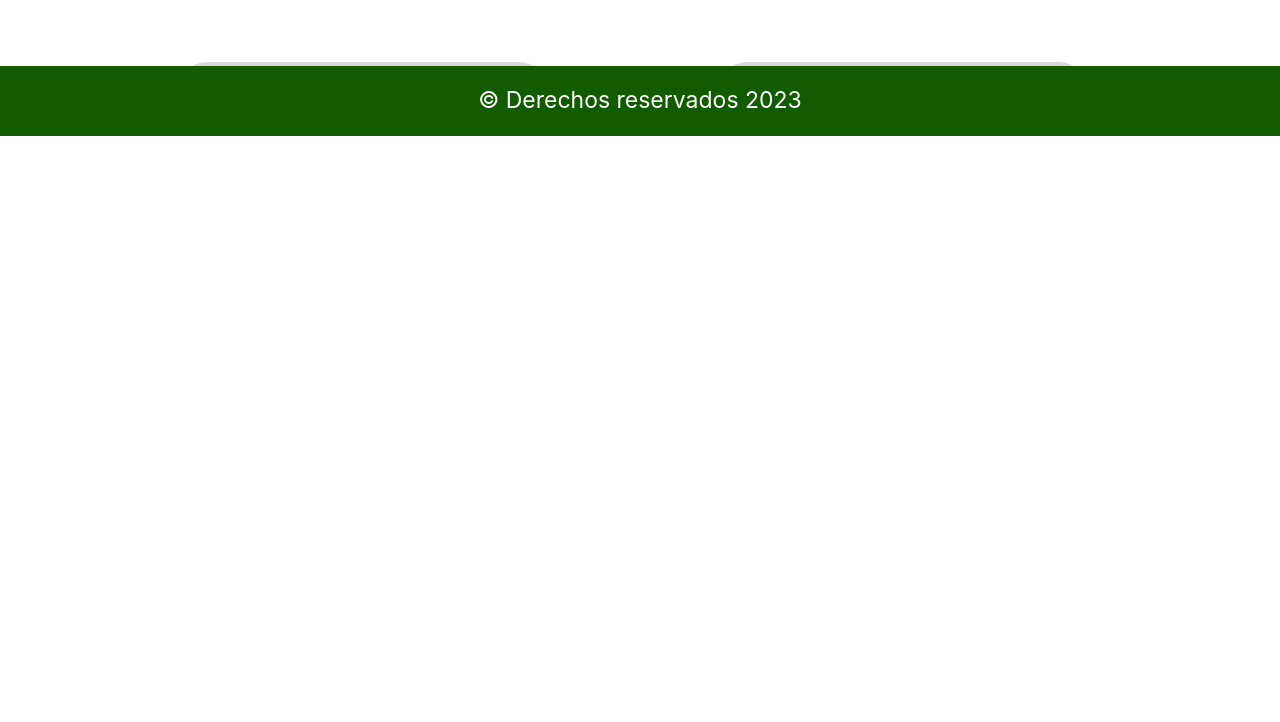
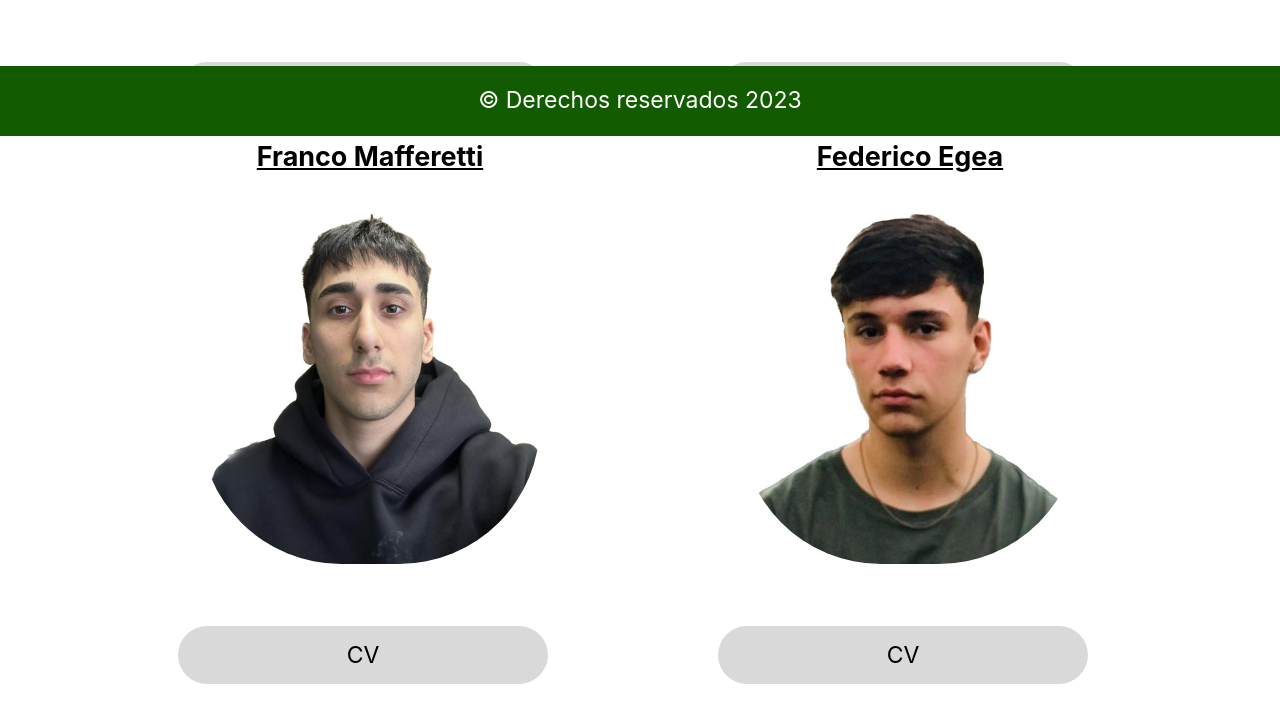
Before and after one commit to BautiMiano/desarrollo_grupo2, a plain HTML site: page integrantes.html in a window 1280 px wide. Shown: the part 664-1386 px from the top of the page. Before the commit the page ends 904 px from the top, so only its background shows below. Drawn offline with Linux system fonts and the light colour scheme.

Commit message:
Ultimos cambios

```diff
--- a/integrantes.html
+++ b/integrantes.html
@@ -43,6 +43,16 @@
             <img class="imagen_integrantes" src="./imagenes/foto_nicolas.jpg" alt="Nicolas Dos Santos">
             <a class="cv_boton" href="https://nidossantos.github.io/CVNicolas/" target="_blank">CV</a>
         </div>
+        <div class="cv_alumnos">
+            <h3>Franco Mafferetti</h3>
+            <img class="imagen_integrantes" src="./imagenes/imagen_franco.jpeg" alt="Franco Mafferetti">
+            <a class="cv_boton" href="https://franmaffe11.github.io/CvFrancoMafferetti/" target="_blank">CV</a>
+        </div>
+        <div class="cv_alumnos">
+            <h3>Federico Egea</h3>
+            <img class="imagen_integrantes" src="./imagenes/imagen_fede.jpeg" alt="Federico Egea">
+            <a class="cv_boton" href="https://fedeegea.github.io/CVFedericoEgea/" target="_blank">CV</a>
+        </div>
 
     </main>
     <footer>
```
Also changed, not shown: imagenes/imagen_fede.jpeg (added), imagenes/imagen_franco.jpeg (added).
